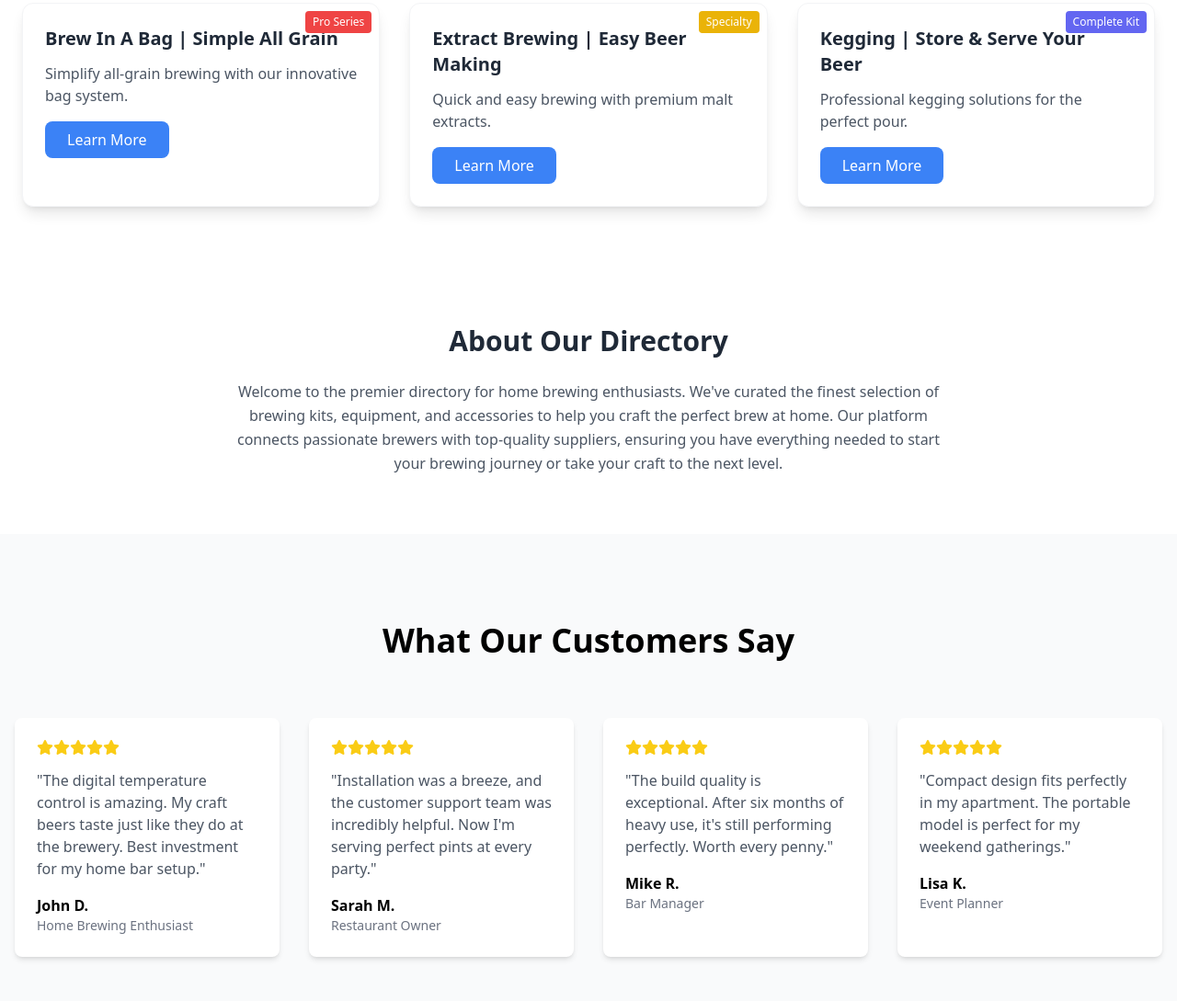
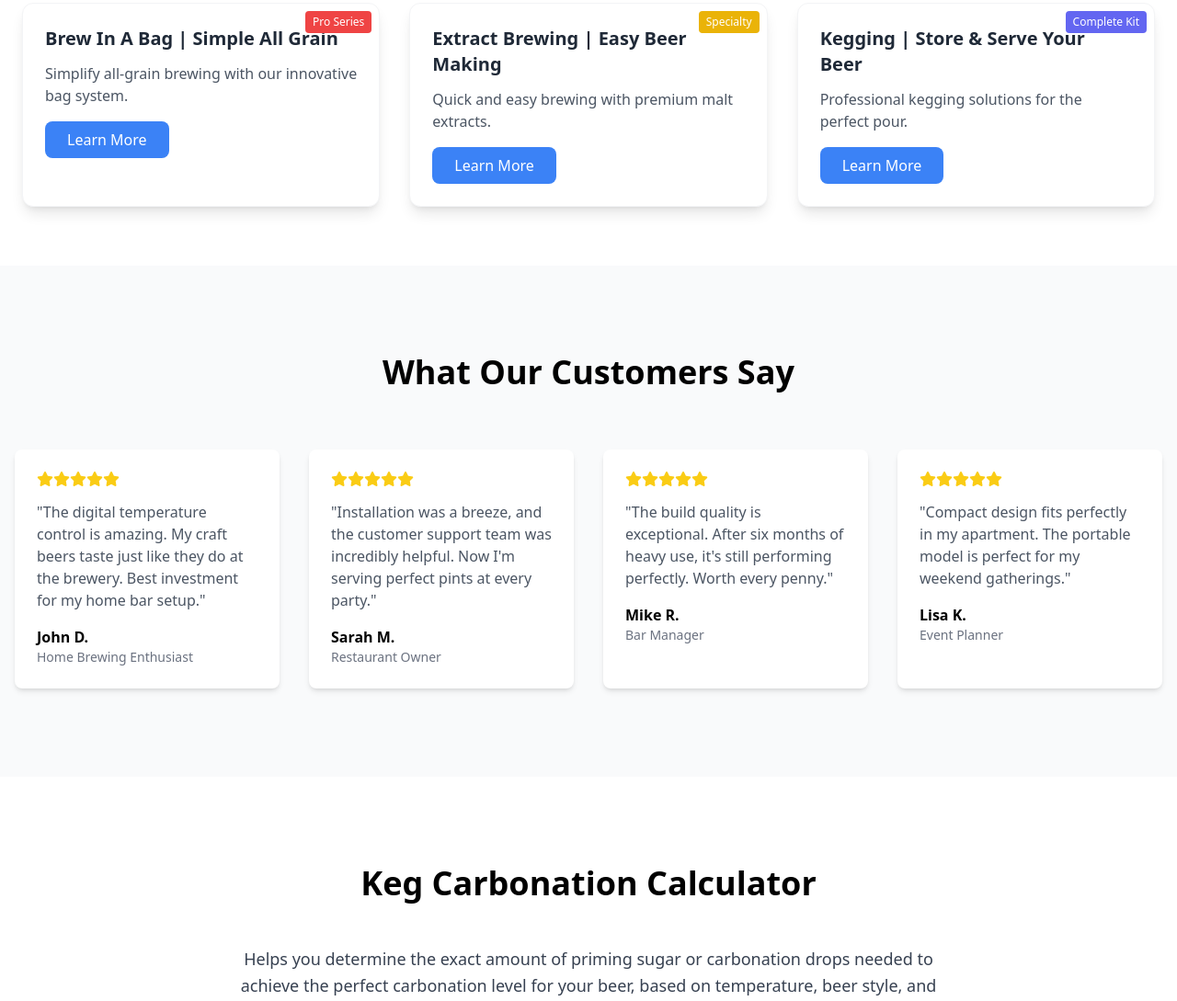
Before and after one commit to briansavic/get-a-kegerator-fridge---enjoy-pub-quality-beer-without-leaving-home-2025-05-14-068fo, a plain HTML site: page index.html in a window 1280 px wide. Shown: the part 4718-5807 px from the top of the page at 92% size. Drawn offline with nearby package versions, Linux system fonts and the light colour scheme.

Commit message:
Update index.html

```diff
--- a/index.html
+++ b/index.html
@@ -303,14 +303,6 @@
         </div>
     </section>
 
-    <section id="about" class="py-16 bg-white">
-        <div class="container mx-auto px-6">
-            <div class="max-w-3xl mx-auto text-center">
-                <h2 class="text-3xl font-bold mb-6 text-gray-800">About Our Directory</h2>
-                <p class="text-gray-600 leading-relaxed">Welcome to the premier directory for home brewing enthusiasts. We've curated the finest selection of brewing kits, equipment, and accessories to help you craft the perfect brew at home. Our platform connects passionate brewers with top-quality suppliers, ensuring you have everything needed to start your brewing journey or take your craft to the next level.</p>
-            </div>
-        </div>
-
     </section>
 
     <!-- Testimonials Section -->
```
